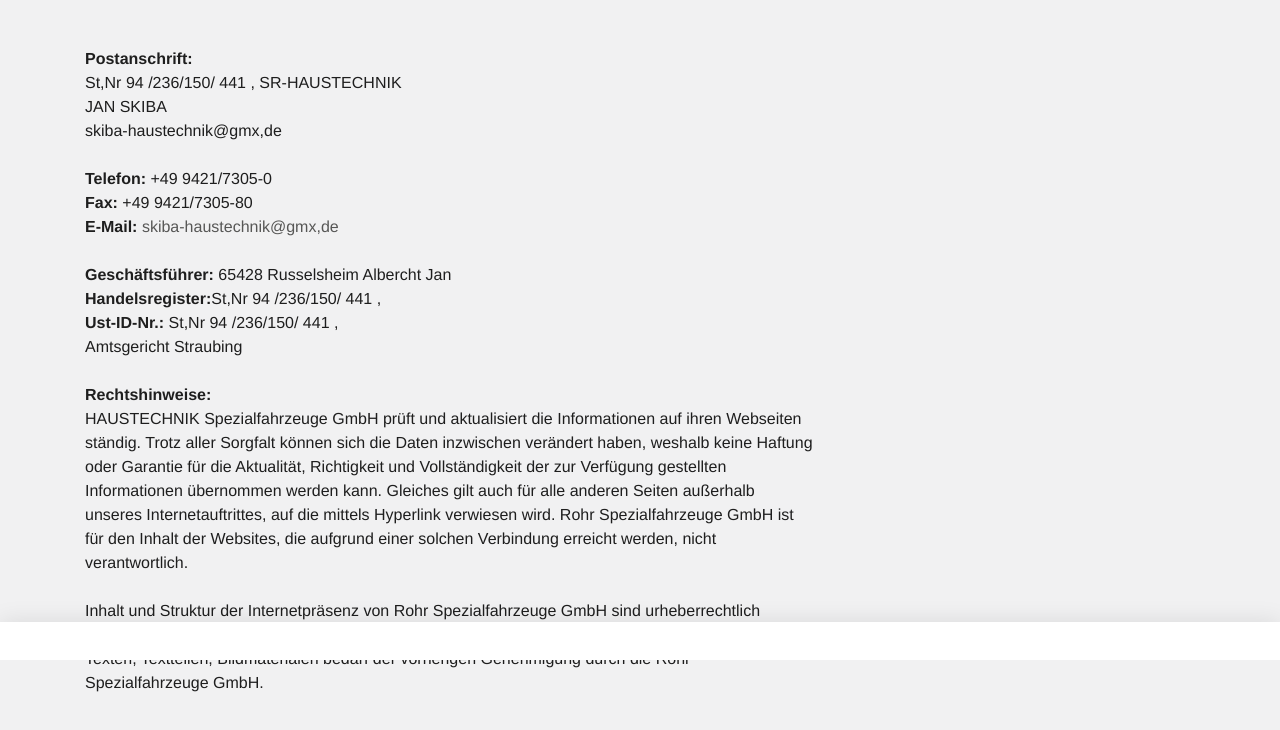
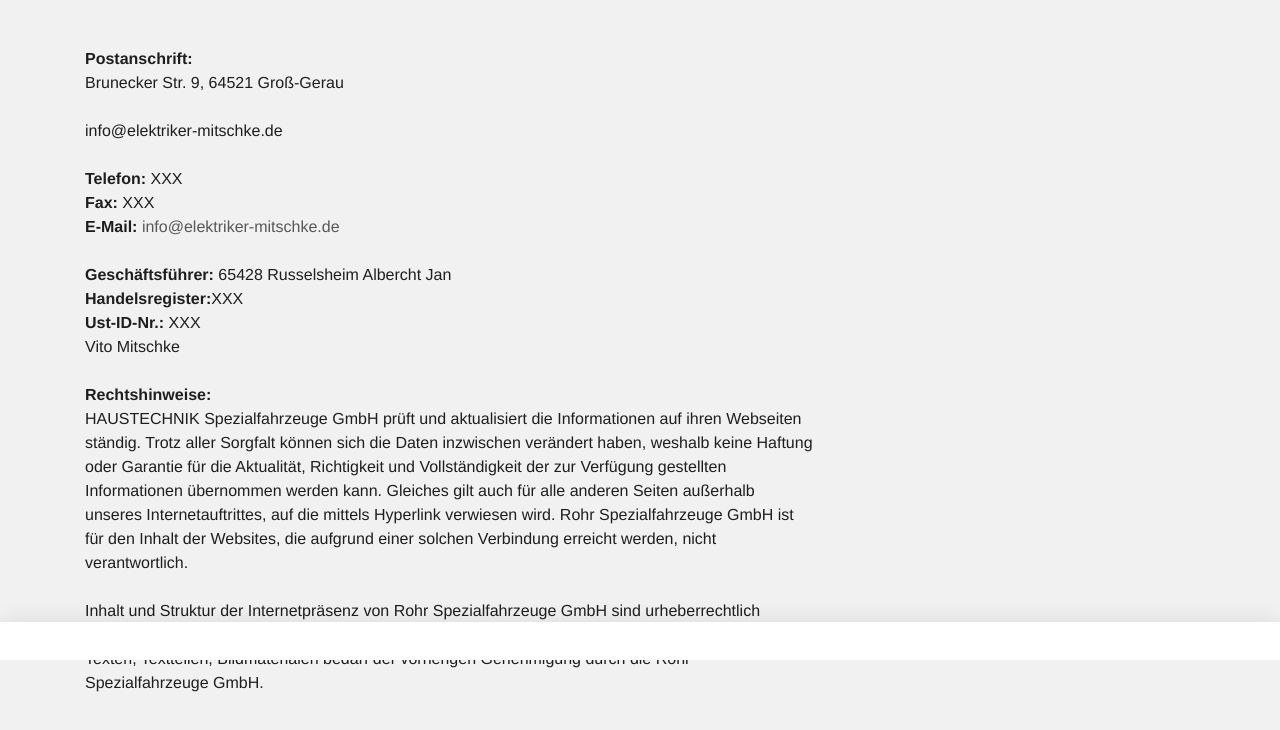
Before and after one commit to Haustechnik-24/elektriker-Staub-, a plain HTML site: page impressum.html in a window 1280 px wide. Shown: the part 140-870 px from the top of the page. Drawn offline with Linux system fonts and the light colour scheme; a script that the page names is missing.

Commit message:
Update impressum.html

```diff
--- a/impressum.html
+++ b/impressum.html
@@ -27,11 +27,11 @@ class="ie9"><![endif]--><!--[if (gt IE 9)|!(IE)]><!--><body><!--<![endif]-->
   <a href="index.html">startseite</a>
 
   Impressum</h2></div></div></div></div><div class="container slot-two-columns"><div class="row"><div class="col-xs-12 col-md-8">
-<a id="c8"></a><div class="content-text m-b-1"><div class="row"><div class="col-sm-12"><p class="bodytext"><strong>Postanschrift:</strong><br> St,Nr 94 /236/150/ 441 , SR-HAUSTECHNIK <br> JAN SKIBA<br> skiba-haustechnik@gmx,de</p><p class="bodytext">&nbsp;</p><p class="bodytext"><strong>Telefon:</strong> +49 9421/7305-0<br> <strong>Fax:</strong> +49 9421/7305-80<br> <strong>E-Mail:</strong> <a href="mailto:info@rohr-spezialfahrzeuge.com">skiba-haustechnik@gmx,de</a></p><p class="bodytext">&nbsp;</p><p class="bodytext"><strong>Geschäftsführer:</strong>  65428 Russelsheim Albercht Jan
+<a id="c8"></a><div class="content-text m-b-1"><div class="row"><div class="col-sm-12"><p class="bodytext"><strong>Postanschrift:</strong><br> Brunecker Str. 9, 64521 Groß-Gerau <br> <br> info@elektriker-mitschke.de</p><p class="bodytext">&nbsp;</p><p class="bodytext"><strong>Telefon:</strong> XXX<br> <strong>Fax:</strong> XXX<br> <strong>E-Mail:</strong> <a href="mailto:info@rohr-spezialfahrzeuge.com">info@elektriker-mitschke.de</a></p><p class="bodytext">&nbsp;</p><p class="bodytext"><strong>Geschäftsführer:</strong>  65428 Russelsheim Albercht Jan
 
 
 
-  <br> <strong>Handelsregister:</strong>St,Nr 94 /236/150/ 441 ,<br> <strong>Ust-ID-Nr.:</strong> St,Nr 94 /236/150/ 441 ,<br>  Amtsgericht Straubing<br> <br> <strong>Rechtshinweise:</strong><br> HAUSTECHNIK Spezialfahrzeuge GmbH prüft und aktualisiert die Informationen auf ihren Webseiten ständig. Trotz aller Sorgfalt können sich die Daten inzwischen verändert haben, weshalb keine Haftung oder Garantie für die Aktualität, Richtigkeit und Vollständigkeit der zur Verfügung gestellten Informationen übernommen werden kann. Gleiches gilt auch für alle anderen Seiten außerhalb unseres Internetauftrittes, auf die mittels Hyperlink verwiesen wird. Rohr Spezialfahrzeuge GmbH ist für den Inhalt der Websites, die aufgrund einer solchen Verbindung erreicht werden, nicht verantwortlich.<br> <br> Inhalt und Struktur der Internetpräsenz von Rohr Spezialfahrzeuge GmbH sind urheberrechtlich geschützt. Die Vervielfältigung von Informationen oder Daten, insbesondere die Verwendung von Texten, Textteilen, Bildmaterialen bedarf der vorherigen Genehmigung durch die Rohr Spezialfahrzeuge GmbH.<br> <br>   </p></div></div></div></div><div class="col-xs-12 col-md-4"></div></div></div></div></div>
+  <br> <strong>Handelsregister:</strong>XXX<br> <strong>Ust-ID-Nr.:</strong> XXX<br>  Vito Mitschke<br> <br> <strong>Rechtshinweise:</strong><br> HAUSTECHNIK Spezialfahrzeuge GmbH prüft und aktualisiert die Informationen auf ihren Webseiten ständig. Trotz aller Sorgfalt können sich die Daten inzwischen verändert haben, weshalb keine Haftung oder Garantie für die Aktualität, Richtigkeit und Vollständigkeit der zur Verfügung gestellten Informationen übernommen werden kann. Gleiches gilt auch für alle anderen Seiten außerhalb unseres Internetauftrittes, auf die mittels Hyperlink verwiesen wird. Rohr Spezialfahrzeuge GmbH ist für den Inhalt der Websites, die aufgrund einer solchen Verbindung erreicht werden, nicht verantwortlich.<br> <br> Inhalt und Struktur der Internetpräsenz von Rohr Spezialfahrzeuge GmbH sind urheberrechtlich geschützt. Die Vervielfältigung von Informationen oder Daten, insbesondere die Verwendung von Texten, Textteilen, Bildmaterialen bedarf der vorherigen Genehmigung durch die Rohr Spezialfahrzeuge GmbH.<br> <br>   </p></div></div></div></div><div class="col-xs-12 col-md-4"></div></div></div></div></div>
   <script>var t3 = {
   id: 5,
   type: 0,
```
